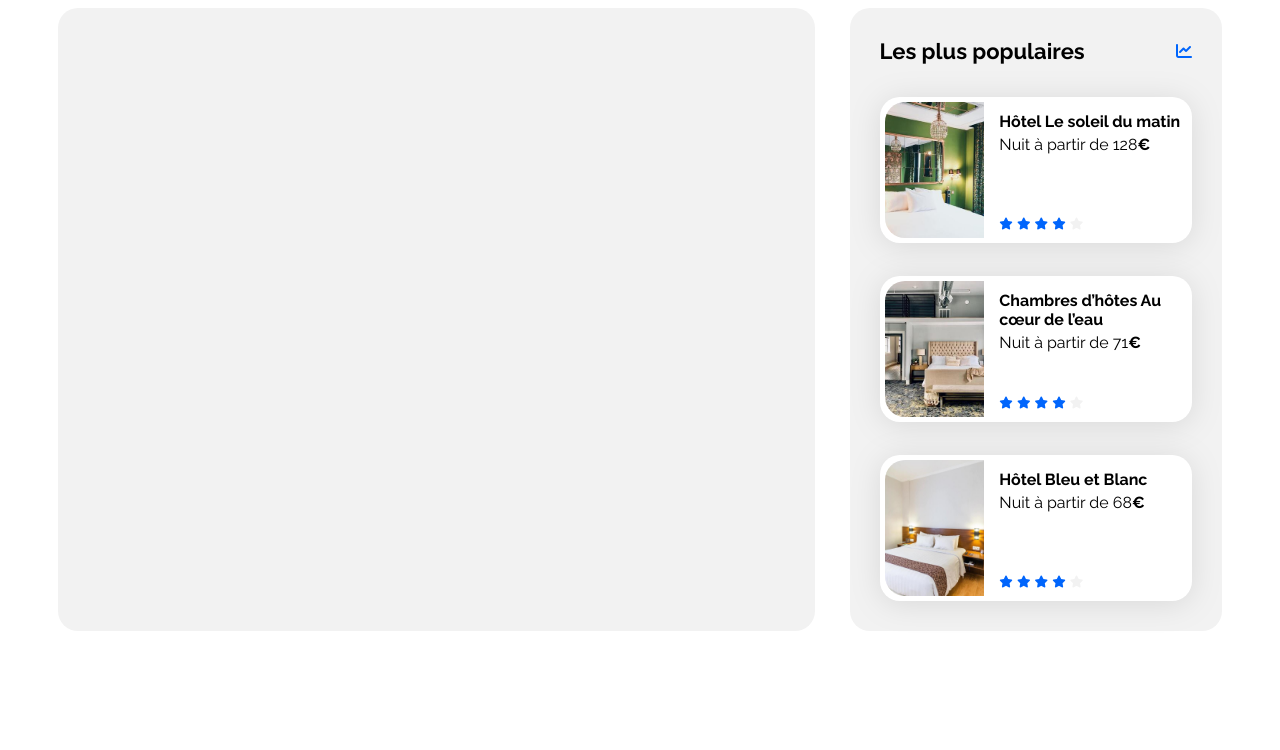
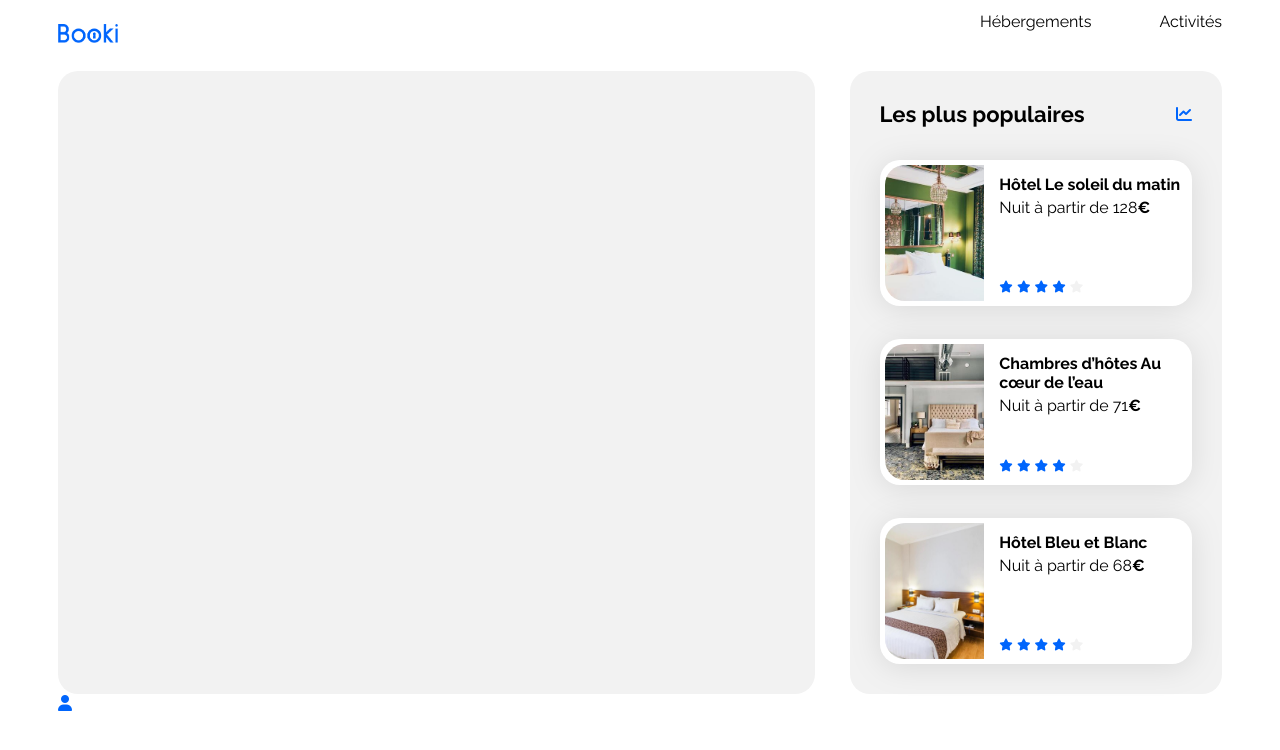
Before and after one commit to Gusabie/Projet-2---Cr-ez-la-page-d-accueil-d-une-agence-de-voyage-avec-HTML-et-CSS, a plain HTML site: page index.html in a window 1280 px wide. Drawn offline with Linux system fonts and the light colour scheme.

Commit message:
Ajout header(hover/logo/flexbox)

```diff
--- a/css/style.css
+++ b/css/style.css
@@ -120,6 +120,41 @@ a {
 .populaires-cards .card-rating {
     margin-bottom: 5px;
 }
+/** CSS du header **/
+header {
+    display: flex;
+    flex-direction: row;
+    justify-content:space-between;
+}
+
+header img {
+    max-width : 61px;
+    max-height : 19px;
+    margin-top: 1em;
+}
+
+.flexboxheader {
+    display: flex;
+    flex-direction: row;
+    justify-content: right;
+    gap: 68px;
+}
+
+.flexboxheader p {
+    position: relative;
+    bottom: 24px;
+    padding-top: 10px;
+    /*Sans ça les boutons bougaient au survol*/
+    border-top: 2px solid transparent;
+}
+
+
+/* bordure quand mouseover */
+.flexboxheader p:hover {
+    border-color:#0065FC;
+    color: #0065FC;
+}
+
 
 
 
--- a/index.html
+++ b/index.html
@@ -17,7 +17,14 @@
 
 <body>
     <div class="main-container">
-        <header></header>
+        <header>
+            <img src="/images/logo/Booki.png">
+                <div class="flexboxheader">
+                    <p>Hébergements</p>
+                    <p>Activités</p>
+                </div>
+
+        </header>
         <main>
             <div class="hebergements-and-populaires">
                 <section class="hebergements">
@@ -89,6 +96,7 @@
                     </div>
                 </section>
             </div>
+            <i class="fa-solid fa-user"></i>  <!--Icone test de Font awesome -->
         </main>
         <footer></footer>
     </div>
```
